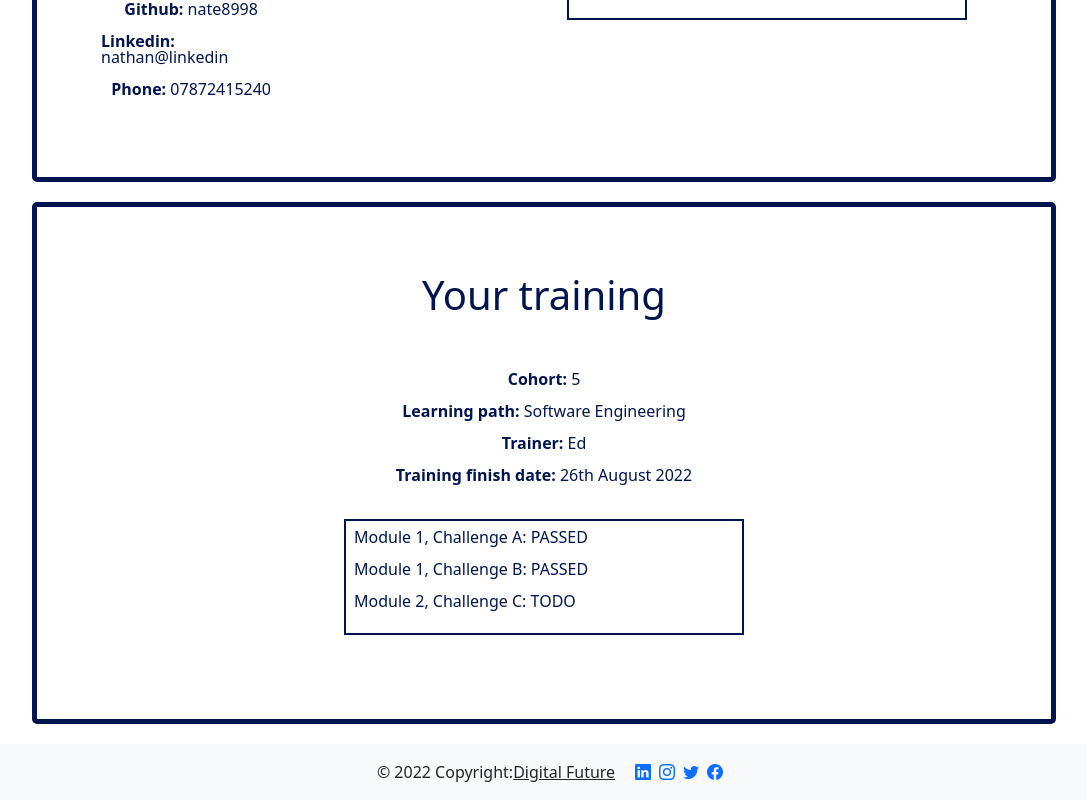
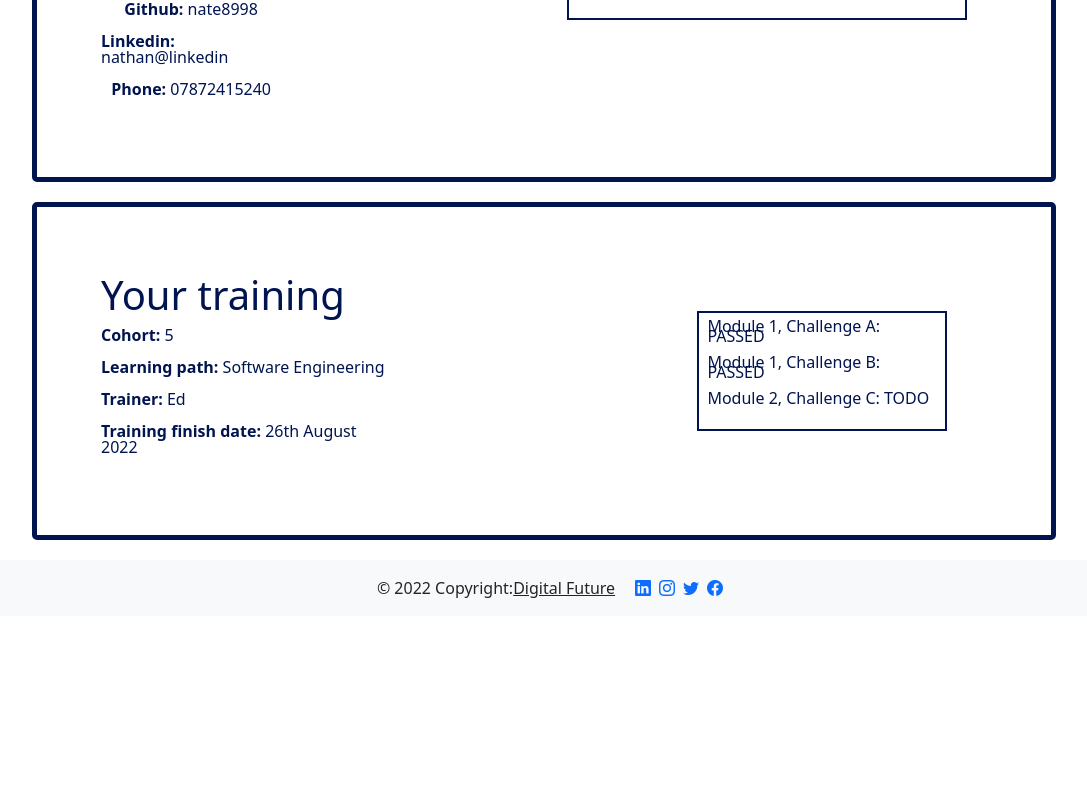
Before and after one commit to TanvirDF/TeamEngineering, a React (Create React App) app in the folder FrontEnd/: page / in a window 1280 px wide. Shown: the part 693-1493 px from the top of the page, without its empty margins (96-1183 px from the left). After the commit the page ends 1309 px from the top, so only its background shows below. Built offline with nearby package versions, Linux system fonts and the light colour scheme.

Commit message:
training commit

```diff
--- a/FrontEnd/src/App.js
+++ b/FrontEnd/src/App.js
@@ -3,7 +3,8 @@ import Footer from './Components/Footer';
 import Header from './Components/Header'
 // import logo from './logo.svg';
 // import './App.css';
-import profilecss from './CSS/Profile.css'
+import './CSS/Profile.css'
+// import './CSS/Training.css'
 import Information from "./component/Information";
 import Profile from "./component/Profile";
 import Training from './component/Training';
--- a/FrontEnd/src/CSS/Training.css
+++ b/FrontEnd/src/CSS/Training.css
@@ -1,33 +1,29 @@
-.whole-component {
+.box-component {
     display: flex;
     flex-direction: row;
-    width: auto;
-    border: 7px solid rgb(0, 0, 0);
-    padding: 50px;
+    min-width: auto;
+    border: 5px solid rgb(0, 20, 80);
+    padding: 5%;
     margin: 20px;
-    gap: 50px;
+    margin-left: 10%;
+    margin-right: 10%;
+    gap: 30%;
+    border-radius: 5px;
+    color: rgb(0, 20, 80);
 }
 
-.Basic-info {
-    display: flex;
-    flex-direction: column;
-    line-height: 5px;
-}
-
-.info-box {
-    min-width: 400px;
-    border: 2px solid rgb(0, 0, 0);
-    padding: 8px;
-    margin: 20px;
+.training-info {
+    line-height: 100%;
+    min-width: 20%;
+    color: rgb(0, 20, 80);
     text-align: left;
 }
 
-.title {
-    display: flex;
-    flex-direction: row;
-    gap: 20px;
+
+.module-info {
+    line-height: 10px;
+    color: rgb(0, 20, 80);
+    border: 2px solid rgb(0, 20, 80);
+    padding: 8px;
+    margin: 40px;
 }
-
-.quali {
-    line-height: 10px;
-}
--- a/FrontEnd/src/component/Training.jsx
+++ b/FrontEnd/src/component/Training.jsx
@@ -1,19 +1,19 @@
 import React from "react";
 import TrainingStory from "./TrainingStory";
+import '../CSS/Training.css'
 
 const Training = () => {
     return (
-        <div className="whole-component">
-            <div className="Basic-info">
-                <div className="title">
-                    <h1>Your training</h1>
-                </div>
+        <div className="box-component">
+            <div className="training-info">
+                <h1>Your training</h1>
+
                 <p><strong>Cohort:</strong> 5</p>
                 <p><strong>Learning path:</strong> Software Engineering</p>
                 <p><strong>Trainer:</strong> Ed</p>
                 <p><strong>Training finish date:</strong> 26th August 2022</p>
-                <TrainingStory />
             </div>
+            <TrainingStory />
         </div>
     )
 }
--- a/FrontEnd/src/component/TrainingStory.jsx
+++ b/FrontEnd/src/component/TrainingStory.jsx
@@ -1,12 +1,12 @@
 const TrainingStory = () => {
     return (
-        <div className="TStory">
-            <div className="info-box">
-                <p>Module 1, Challenge A: PASSED</p>
-                <p>Module 1, Challenge B: PASSED</p>
-                <p>Module 2, Challenge C: TODO</p>
-            </div>
-        </div>
+
+        <div className="module-info">
+            <p>Module 1, Challenge A: PASSED</p>
+            <p>Module 1, Challenge B: PASSED</p>
+            <p>Module 2, Challenge C: TODO</p>
+
+        </div >
     )
 }
 export default TrainingStory;
```
